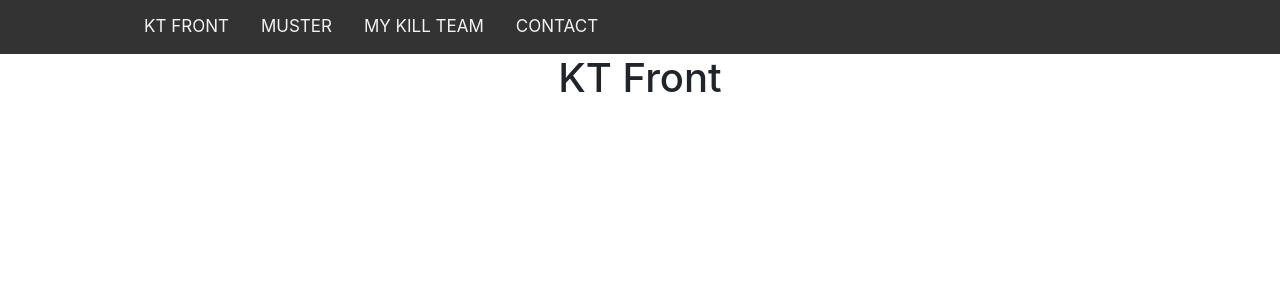
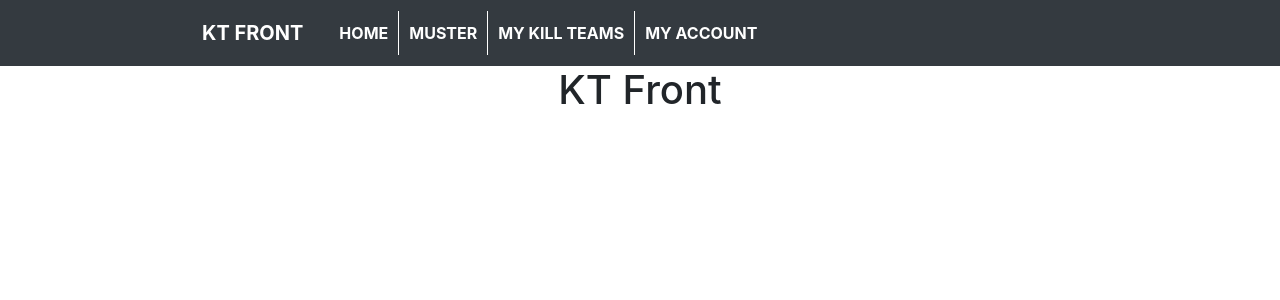
Before and after one commit to Nomad9-0/KTFront, a React (Create React App) app: page / in a window 1280 px wide. Shown: the top 300 px of the page. Built offline with nearby package versions, Linux system fonts and the light colour scheme.

Commit message:
Navbar updated with responsive ability

```diff
--- a/public/index.html
+++ b/public/index.html
@@ -10,12 +10,16 @@
       name="description"
       content="Web site created using create-react-app"
     />
-    <link
-      rel="stylesheet"
-      href="https://maxcdn.bootstrapcdn.com/bootstrap/4.3.1/css/bootstrap.min.css"
-      integrity="sha384-ggOyR0iXCbMQv3Xipma34MD+dH/1fQ784/j6cY/iJTQUOhcWr7x9JvoRxT2MZw1T"
-      crossorigin="anonymous"
-    />
+    <!-- Bootstrap -->
+    <link rel="stylesheet" href="https://maxcdn.bootstrapcdn.com/bootstrap/4.4.1/css/bootstrap.min.css">
+    <!-- jQuery library -->
+    <script src="https://ajax.googleapis.com/ajax/libs/jquery/3.4.1/jquery.min.js"></script>
+
+    <!-- Popper JS -->
+    <script src="https://cdnjs.cloudflare.com/ajax/libs/popper.js/1.16.0/umd/popper.min.js"></script>
+
+    <!-- Latest compiled JavaScript -->
+    <script src="https://maxcdn.bootstrapcdn.com/bootstrap/4.4.1/js/bootstrap.min.js"></script>
     <!-- FontAwesome -->
     <script src="https://kit.fontawesome.com/396939b3ec.js" crossorigin="anonymous"></script>
     <!--
--- a/src/components/navbar/navbar.css
+++ b/src/components/navbar/navbar.css
@@ -1,74 +1,50 @@
-.topnav {
-    overflow: hidden;
-    background-color: #333;
+.bg-dark {
     width: 100%;
-    padding-left: 10%;
-    padding-right: 10%;
+    padding-left: 15%;
+    padding-right: 15%;
 }
-
-.topnav a {
-    float: left;
-    display: block;
-    color: #f2f2f2;
-    text-align: center;
-    padding: 14px 16px;
-    text-decoration: none;
-    font-size: 17px;
+.navbar-light .navbar-brand {
+    color: #FFFFFF;
+    text-transform: uppercase;
+    font-weight: 700;
+    padding: 10px;
 }
-
-.topnav a:hover {
-    background-color: orangered;
+.navbar-light .navbar-brand:hover {
     color: #FFFFFF;
+    padding: 10px;
+    background: orangered;
 }
-
-.topnav a.active {
-    background-color: #4CAF50;
-    color: white;
+.navbar-light .navbar-nav .nav-link {
+    color: #FFFFFF;
+    text-transform: uppercase;
+    font-weight: 700;
+    padding: 10px;
 }
-
-.topnav .icon {
-    display: none;
+.navbar-light .navbar-nav .nav-link:hover {
+    color: #FFFFFF;
+    padding: 10px;
+    background: orangered;
 }
-
-.responsive-nav {
-    color: #ffffff;
+.navbar-light .navbar-toggler {
+    background: orangered;
+}
+.navbar-light .fa-bars {
+    color: #FFFFFF;
+    font-weight: 600;
     font-size: 25px;
-    display: none;
 }
-@media screen and (max-width: 600px) {
-    .topnav {
-        padding-left: 0;
-        padding-right: 0;
-    }
-    .topnav a:not(:first-child) {
+.line {
+    border-left: 1px solid #FFFFFF;
+    height: 44px;
+}
+@media screen and (max-width: 991px) {
+    .line {
         display: none;
     }
-    .topnav a.icon {
-        float: right;
-        display: block;
-    }
-    .responsive-nav {
-        color: #ffffff;
-        font-size: 25px;
-        display: inline-block;
-        padding-top: 8px;
-        padding-right: 30px;
-        float: right;
+}
+@media screen and (max-width: 800px) {
+    .bg-dark {
+        padding-left: 2%;
+        padding-right: 5%;
     }
 }
-
-@media screen and (max-width: 600px) {
-    .topnav.responsive {
-        position: relative;
-    }
-    .topnav.responsive .icon {
-        position: absolute;
-        right: 0;
-        top: 0;
-    }
-    .topnav.responsive a {
-        float: none;
-        display: block;
-        text-align: left;
-    }
-}
--- a/src/components/navbar/navbar.js
+++ b/src/components/navbar/navbar.js
@@ -6,13 +6,31 @@ class Navbar extends React.Component {
 
         return (
             <div className="Nav">
-                <div className="topnav" id="navbar">
-                    <a href="#home">KT FRONT</a>
-                    <a href="#muster">MUSTER</a>
-                    <a href="#myKt">MY KILL TEAM</a>
-                    <a href="#contact">CONTACT</a>
-                    <i id="responsiveToggle " class="fas fa-bars responsive-nav"></i>
-                </div>
+                <nav className="navbar navbar-expand-lg navbar-light bg-dark">
+                    <a className="navbar-brand" href="#">KT Front</a>
+                    <button className="navbar-toggler" type="button" data-toggle="collapse" data-target="#navbarNav" aria-controls="navbarNav" aria-expanded="false" aria-label="Toggle navigation">
+                        <i class="fas fa-bars"></i>
+                    </button>
+                    <div className="collapse navbar-collapse" id="navbarNav">
+                        <ul className="navbar-nav">
+                            <li className="nav-item">
+                                <a className="nav-link" href="#">Home</a>
+                            </li>
+                            <div className="line"></div>
+                            <li className="nav-item">
+                                <a className="nav-link" href="#">Muster</a>
+                            </li>
+                            <div className="line"></div>
+                            <li className="nav-item">
+                                <a className="nav-link" href="#">My Kill Teams</a>
+                            </li>
+                            <div className="line"></div>
+                            <li className="nav-item account-link">
+                                <a className="nav-link account-link" href="#">My Account</a>
+                            </li>
+                        </ul>
+                    </div>
+                </nav>
             </div>
         );
     }
```
